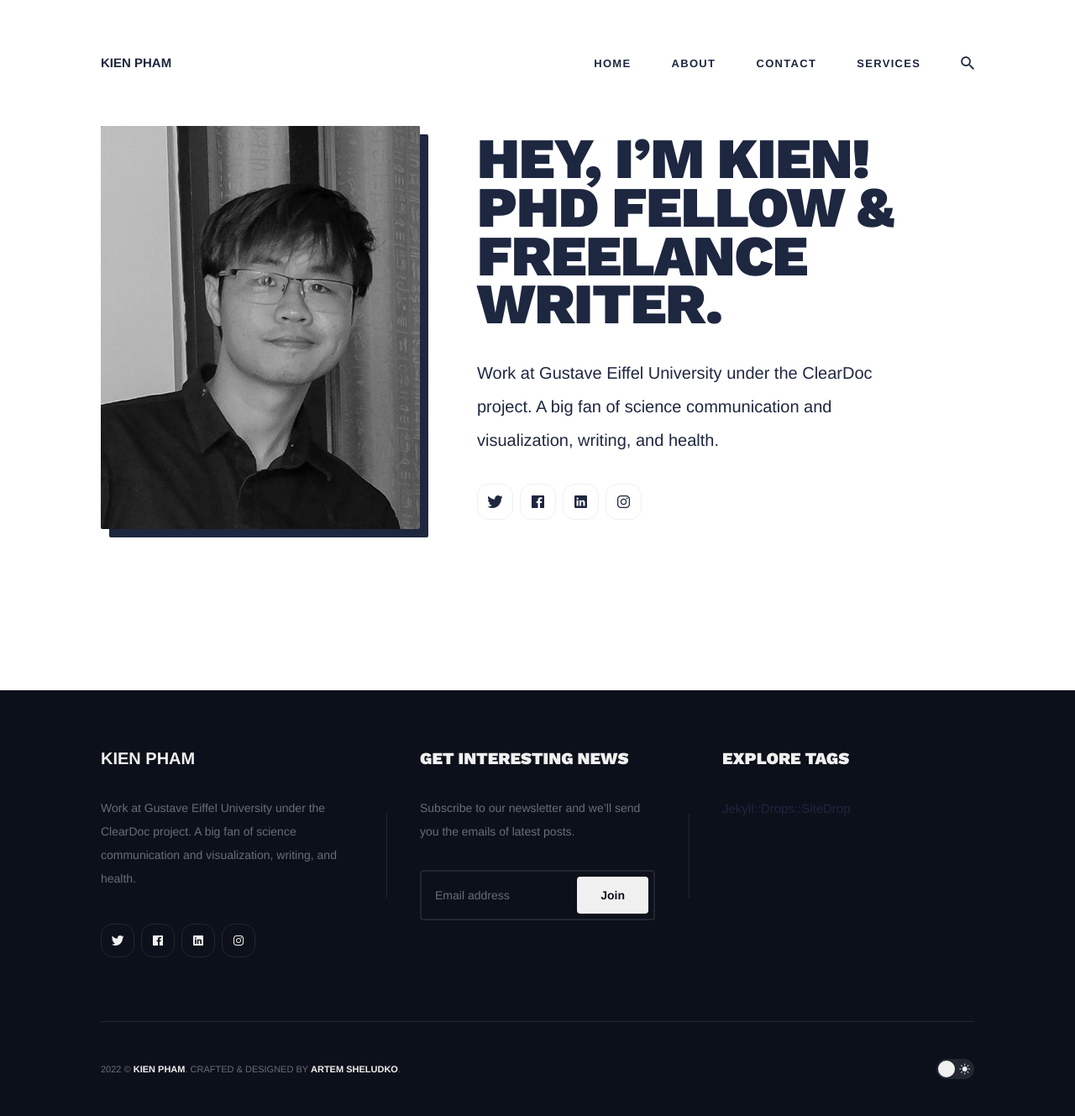
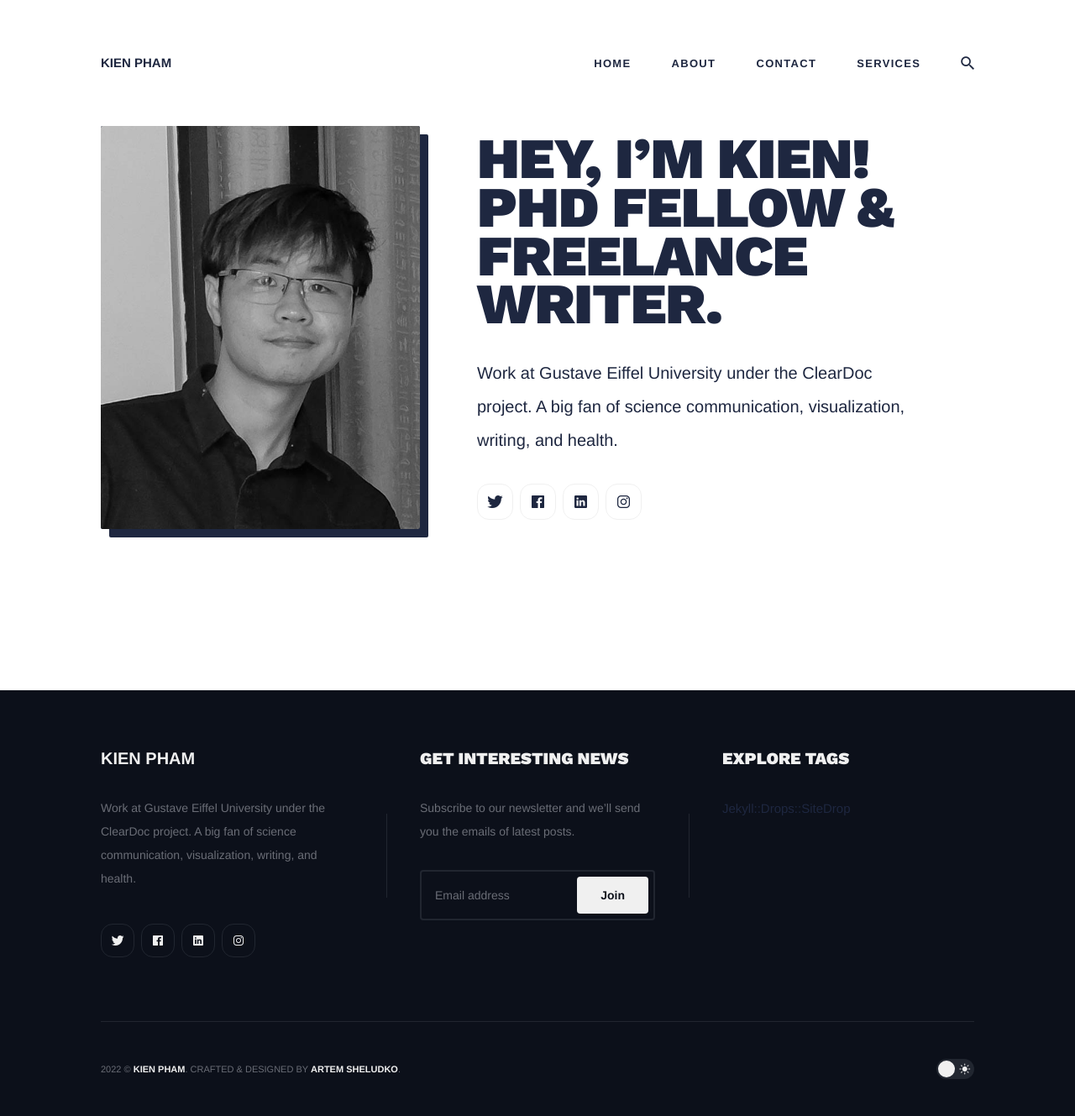
Before and after one commit to ray-ers/ray-ers.github.io, a Jekyll site: the page built from index.html, in a window 1280 px wide. Shown: the whole page at 84% size. Built offline with Jekyll 4.4.1, drawn with Linux system fonts in a browser that asks for light colours; nearby versions of some CDN libraries; the list of posts is cut into pages by our own code.

Commit message:
Update _config.yml

```diff
--- a/_config.yml
+++ b/_config.yml
@@ -10,7 +10,7 @@ url: "https://joseph-jekyll.netlify.app" # the base hostname & protocol for your
 # Author Settings
 author:
   name: Kien Pham
-  bio: Work at Gustave Eiffel University under the ClearDoc project. A big fan of science communication and visualization, writing, and health.
+  bio: Work at Gustave Eiffel University under the ClearDoc project. A big fan of science communication, visualization, writing, and health.
   avatar: '/images/01-1.jpg'
 
 social:
@@ -26,7 +26,7 @@ social:
 # Hero Settings
 hero:
   hero__title: Hey, I’m Kien! PhD Fellow & Freelance Writer.
-  hero__description: Work at Gustave Eiffel University under the ClearDoc project. A big fan of science communication and visualization, writing, and health.
+  hero__description: Work at Gustave Eiffel University under the ClearDoc project. A big fan of science communication, visualization, writing, and health.
   hero__image: '/images/01-1.jpg'
 
 
```
